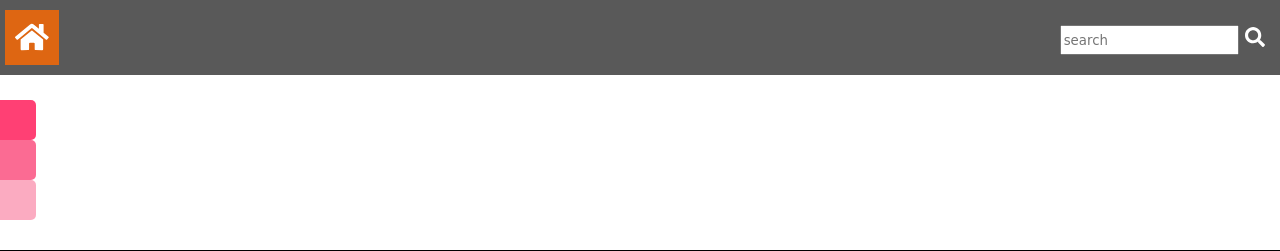
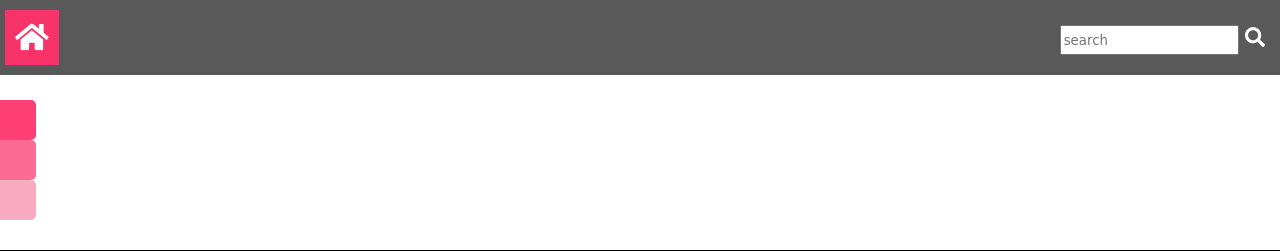
Before and after one commit to zeinabrefat/compiler-team, a PHP site: page / in a window 1280 px wide, with the pointer over the restyled element. Shown: the top 251 px of the page. Run offline with PHP 8.4, Linux system fonts and the light colour scheme.

Commit message:
add a project\

```diff
--- a/project10/css/StyleSheet.css
+++ b/project10/css/StyleSheet.css
@@ -63,7 +63,7 @@ input[type="search"]
 
 .home:hover
 {
-    background: rgba(255, 106, 0, 0.80)
+    background:rgb(247, 51, 105)
 }
 
 li form, li a
```
